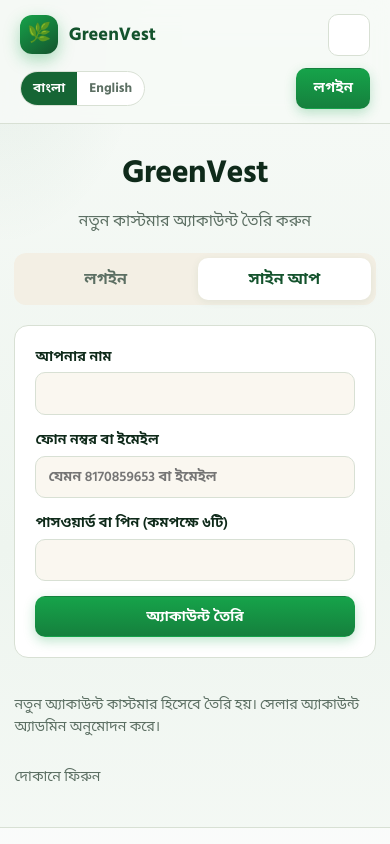
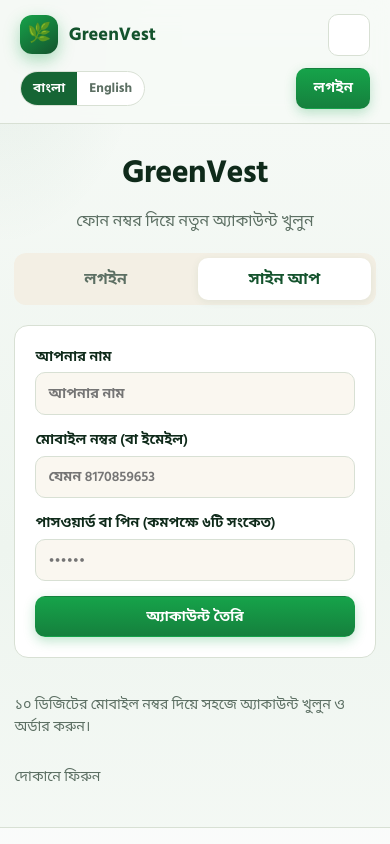
Before and after one commit to debajoyti007-max/greenvest-website, a React (Vite) app: page /auth in a window 390 px wide. Both pictures are taken after a click on the button "সাইন আপ". Shown: the top 844 px of the page. Built offline with nearby package versions, Linux system fonts and the light colour scheme; no server answers; the database is empty.

Commit message:
Prioritize Phone Number as primary user contact across Auth, Cart, Checkout, Admin, and Seller dashboards

```diff
--- a/src/lib/business.ts
+++ b/src/lib/business.ts
@@ -43,3 +43,13 @@ export const IS_DEV = import.meta.env.DEV
 
 /** Local offline shop allowed only in development. */
 export const ALLOW_LOCAL_FALLBACK = IS_DEV
+
+export function formatDisplayContact(email: string, phone?: string): string {
+  if (phone && phone.trim()) return phone.trim()
+  if (!email) return ''
+  if (email.endsWith('@greenvest.shop')) {
+    const raw = email.replace('@greenvest.shop', '')
+    if (/^\d{10}$/.test(raw)) return raw
+  }
+  return email
+}
--- a/src/pages/Auth.tsx
+++ b/src/pages/Auth.tsx
@@ -112,12 +112,16 @@ export default function Auth() {
       <h1 className="brand-hero compact">GreenVest</h1>
       <p className="lede center">
         {mode === 'login'
-          ? t(lang, 'welcomeLogin')
+          ? lang === 'bn'
+            ? 'ফোন নম্বর দিয়ে সহজেই লগইন করুন'
+            : 'Log in easily with your Phone Number'
           : mode === 'signup'
-            ? t(lang, 'welcomeSignup')
+            ? lang === 'bn'
+              ? 'ফোন নম্বর দিয়ে নতুন অ্যাকাউন্ট খুলুন'
+              : 'Sign up in seconds with your Phone Number'
             : lang === 'bn'
-              ? 'পাসওয়ার্ড ভুলে গেলে ইমেইল দিন'
-              : 'Enter your email to reset password'}
+              ? 'পাসওয়ার্ড ভুলে গেলে নম্বর/ইমেইল দিন'
+              : 'Enter your phone/email to reset password'}
       </p>
 
       {mode !== 'forgot' && (
@@ -151,27 +155,34 @@ export default function Auth() {
         {mode === 'signup' && (
           <label>
             {t(lang, 'name')}
-            <input value={name} onChange={(e) => setName(e.target.value)} required autoComplete="name" />
+            <input
+              value={name}
+              onChange={(e) => setName(e.target.value)}
+              placeholder={lang === 'bn' ? 'আপনার নাম' : 'Your full name'}
+              required
+              autoComplete="name"
+            />
           </label>
         )}
         <label>
-          {lang === 'bn' ? 'ফোন নম্বর বা ইমেইল' : 'Phone number or Email'}
+          {lang === 'bn' ? 'মোবাইল নম্বর (বা ইমেইল)' : 'Phone Number (or Email)'}
           <input
             type="text"
             value={email}
             onChange={(e) => setEmail(e.target.value)}
-            placeholder={lang === 'bn' ? 'যেমন 8170859653 বা ইমেইল' : 'e.g. 8170859653 or name@gmail.com'}
+            placeholder={lang === 'bn' ? 'যেমন 8170859653' : 'e.g. 8170859653'}
             required
             autoComplete="username"
           />
         </label>
         {mode !== 'forgot' && (
           <label>
-            {lang === 'bn' ? 'পাসওয়ার্ড বা পিন (কমপক্ষে ৬টি)' : 'Password / PIN (min 6 chars)'}
+            {lang === 'bn' ? 'পাসওয়ার্ড বা পিন (কমপক্ষে ৬টি সংকেত)' : 'PIN / Password (min 6 chars)'}
             <input
               type="password"
               value={password}
               onChange={(e) => setPassword(e.target.value)}
+              placeholder="••••••"
               required
               minLength={6}
               autoComplete={mode === 'login' ? 'current-password' : 'new-password'}
@@ -228,8 +239,8 @@ export default function Auth() {
       {mode !== 'forgot' && (
         <p className="hint" style={{ marginTop: '1rem' }}>
           {lang === 'bn'
-            ? 'নতুন অ্যাকাউন্ট কাস্টমার হিসেবে তৈরি হয়। সেলার অ্যাকাউন্ট অ্যাডমিন অনুমোদন করে।'
-            : 'New accounts are customers. An admin promotes sellers.'}
+            ? '১০ ডিজিটের মোবাইল নম্বর দিয়ে সহজে অ্যাকাউন্ট খুলুন ও অর্ডার করুন।'
+            : 'Use your 10-digit mobile number for instant login and fast ordering.'}
         </p>
       )}
 
--- a/src/pages/Cart.tsx
+++ b/src/pages/Cart.tsx
@@ -94,8 +94,8 @@ export default function Cart() {
             <strong>{lang === 'bn' ? 'অর্ডার করতে লগইন লাগবে' : 'Login required to order'}</strong>
             <span>
               {lang === 'bn'
-                ? 'চেকআউটের আগে অ্যাকাউন্ট দিয়ে লগইন বা সাইন আপ করুন। কার্ট সেভ থাকবে।'
-                : 'Sign in or create an account before checkout. Your cart stays saved.'}
+                ? 'চেকআউটের আগে মোবাইল নম্বর দিয়ে লগইন বা সাইন আপ করুন। কার্ট সেভ থাকবে।'
+                : 'Sign in or create an account with your mobile number before checkout. Your cart stays saved.'}
             </span>
             <Link to="/auth" className="btn btn-primary">
               {lang === 'bn' ? 'লগইন / সাইন আপ' : 'Login / Sign up'}
--- a/src/pages/Checkout.tsx
+++ b/src/pages/Checkout.tsx
@@ -46,6 +46,11 @@ export default function Checkout() {
       if (last.pin) setPin(last.pin)
       if (last.deliverySlot) setSlot(last.deliverySlot)
       setPrefilled(true)
+      return
+    }
+    if (user.email.endsWith('@greenvest.shop')) {
+      const raw = user.email.replace('@greenvest.shop', '')
+      if (/^\d{10}$/.test(raw)) setPhone(raw)
     }
   }, [user, orders])
 
--- a/src/pages/admin/AdminUsers.tsx
+++ b/src/pages/admin/AdminUsers.tsx
@@ -1,6 +1,7 @@
 import { Navigate } from 'react-router-dom'
 import { useAuth } from '../../context/AuthContext'
 import { useStore } from '../../context/StoreContext'
+import { formatDisplayContact } from '../../lib/business'
 import type { Role } from '../../types'
 
 export default function AdminUsers() {
@@ -44,7 +45,7 @@ export default function AdminUsers() {
           <thead>
             <tr>
               <th>{lang === 'bn' ? 'নাম' : 'Name'}</th>
-              <th>{lang === 'bn' ? 'ইমেইল' : 'Email'}</th>
+              <th>{lang === 'bn' ? 'ফোন / যোগাযোগ' : 'Phone / Contact'}</th>
               <th>{lang === 'bn' ? 'রোল' : 'Role'}</th>
               <th></th>
             </tr>
@@ -55,7 +56,7 @@ export default function AdminUsers() {
                 <td>
                   <strong>{u.name}</strong>
                 </td>
-                <td>{u.email}</td>
+                <td>{formatDisplayContact(u.email, u.phone)}</td>
                 <td>
                   <span className={`role-pill role-${u.role}`}>{u.role}</span>
                 </td>
--- a/src/pages/seller/SellerCustomers.tsx
+++ b/src/pages/seller/SellerCustomers.tsx
@@ -102,8 +102,8 @@ export default function SellerCustomers() {
                     <div className="muted">{c.lastAddress}</div>
                   </td>
                   <td>
-                    <div>{c.phone}</div>
-                    <div className="muted">{c.email}</div>
+                    <div><strong>{c.phone || c.email.replace('@greenvest.shop', '')}</strong></div>
+                    {!c.email.endsWith('@greenvest.shop') && <div className="muted">{c.email}</div>}
                   </td>
                   <td>{c.orders}</td>
                   <td>৳{c.spent}</td>
--- a/src/types.ts
+++ b/src/types.ts
@@ -10,6 +10,7 @@ export interface User {
   password: string
   name: string
   role: Role
+  phone?: string
   createdAt: string
 }
 
```
